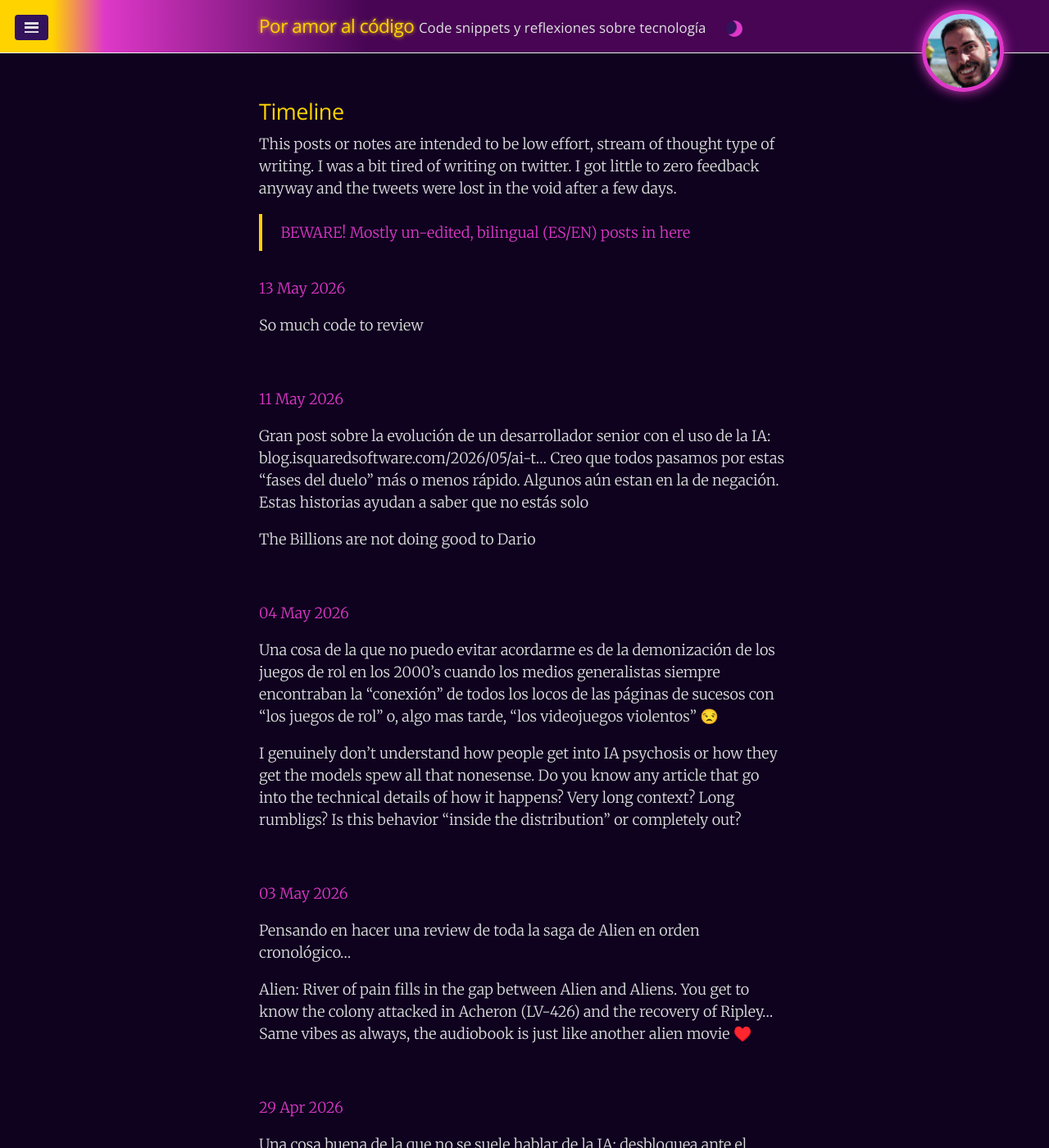
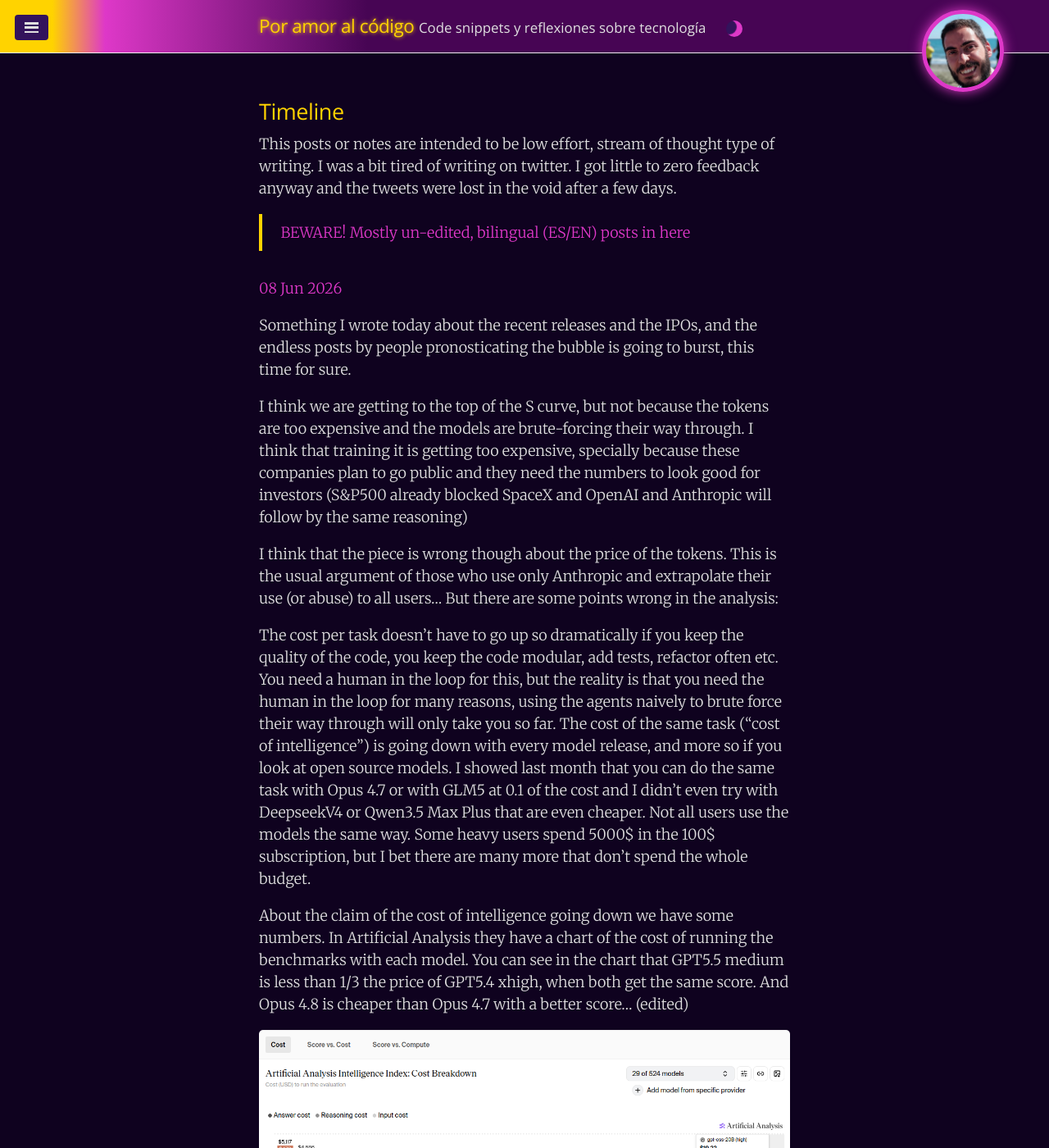
Before and after one commit to juanmirod/juanmirod.github.io, a Jekyll site: the page built from _microblog/index.html, in a window 1280 px wide and 1400 px high. Shown: the whole window at 82% size. Built offline with Jekyll 4.4.1, drawn with Linux system fonts in a browser that asks for light colours; some of the changed text lies outside the part shown.

Commit message:
micro posts

```diff
--- /dev/null
+++ b/_microblog/2026-05-29_12-07-46.md
@@ -0,0 +1,9 @@
+---
+published: true
+layout: micro
+date: 2026-05-29
+---
+
+Context switching is much easier if you have full ownership of the projects. The difficult part of context switching is taking into consideration the users, the pm,
+the ticket specs, previous code or features... That is why context switching with the agent in a couple of small personal projects is soo engaging and effortless,
+but trying to do the same with several production tasks is much more difficult and exhausting.
--- /dev/null
+++ b/_microblog/2026-06-08_22-14-16.md
@@ -0,0 +1,31 @@
+---
+published: true
+layout: micro
+date: 2026-06-08
+---
+
+Something I wrote today about the recent releases and the IPOs, and the endless posts by people pronosticating the bubble is going to burst, this time for sure.
+
+I think we are getting to the top of the S curve, but not because the tokens are too expensive and the models are brute-forcing their way through. I think that training it is getting too expensive, specially because these companies plan to go public and they need the numbers to look good for investors (S&P500 already blocked SpaceX and OpenAI and Anthropic will follow by the same reasoning)
+
+I think that the piece is wrong though about the price of the tokens. This is the usual argument of those who use only Anthropic and extrapolate their use (or abuse) to all users... But there are some points wrong in the analysis:
+
+
+The cost per task doesn't have to go up so dramatically if you keep the quality of the code, you keep the code modular, add tests, refactor often etc. You need a human in the loop for this, but the reality is that you need the human in the loop for many reasons, using the agents naively to brute force their way through will only take you so far.
+The cost of the same task ("cost of intelligence") is going down with every model release, and more so if you look at open source models. I showed last month that you can do the same task with Opus 4.7 or with GLM5 at 0.1 of the cost and I didn't even try with DeepseekV4 or Qwen3.5 Max Plus that are even cheaper.
+Not all users use the models the same way. Some heavy users spend 5000$ in the 100$ subscription, but I bet there are many more that don't spend the whole budget.
+
+
+About the claim of the cost of intelligence going down we have some numbers. In Artificial Analysis they have a chart of the cost of running the benchmarks with each model. You can see in the chart that GPT5.5 medium is less than 1/3 the price of GPT5.4 xhigh, when both get the same score. And Opus 4.8 is cheaper than Opus 4.7 with a better score... (edited)
+
+![Artificial Analysis Chart 1](/public/img/aa_1.png)
+
+![Artificial Analysis Chart 2](/public/img/aa_2.png)
+
+Minimax M3 is even cheaper, and my personal experience is that you can do many coding tasks with DeepseekV4 or Minimax 2.5, which are even cheaper.
+
+So, to me the analysis is completely backwards: cost per token is going down, tokens will be a commodity soon and margins will go down for big labs except for frontier models while they have an edge. Inference is profitable even for Anthropic, and many cloud providers like Amazon or Azure count on that, the numbers don't add up right now because of the huge investment on more datacenters because demand is so high...
+
+The problem is the cost of pre-training, that goes up exponentially too with each generation,  and is difficult to justify to investors (unless they are AI pilled) when you could just "pause training" and put all that computing into inference and make even more money. Thus the post from Anthropic asking to "pause" training.
+
+Even if OpenAI and Anthropic crash and burn tomorrow or everyone stops training because it is not worthy anymore, the open source models that we have are enough to keep using agents and change dramatically the industry.
--- a/books/a-philosophy-of-software-design.markdown
+++ b/books/a-philosophy-of-software-design.markdown
@@ -39,3 +39,9 @@
 **13. Hard to Describe** If a method or variable describes a long comment, it is a red flag that you don't have a good abstraction.
 
 **14. Nonobvious Code** If the meaning and behavior of code cannot be understood with a quick reading, it is a red flag. Often this means that there is important information that is not immediately clear to someone reading the code.
+
+I think it's very revealing that Ousterhout says at the same time that TDD doesn't leave room for design and that you should write comments first...
+
+This man is old school (he created TCL) and hasn't fully grasped the power of tests. Tests can be like those comments you have to write beforehand, but with the advantage that they are executable and verify that what they say is actually being fulfilled. If you tell people to write comments first to clarify the design and tests could replace those comments and also serve as runnable specification of the problem... You are telling people to do TDD!
+
+It is eve paradoxical that he doesn't notice...
```
Also changed, not shown: _posts/2018-06-04-github-microsoft.markdown (+6 -6 lines), public/img/aa_1.png (added), public/img/aa_2.png (added).
